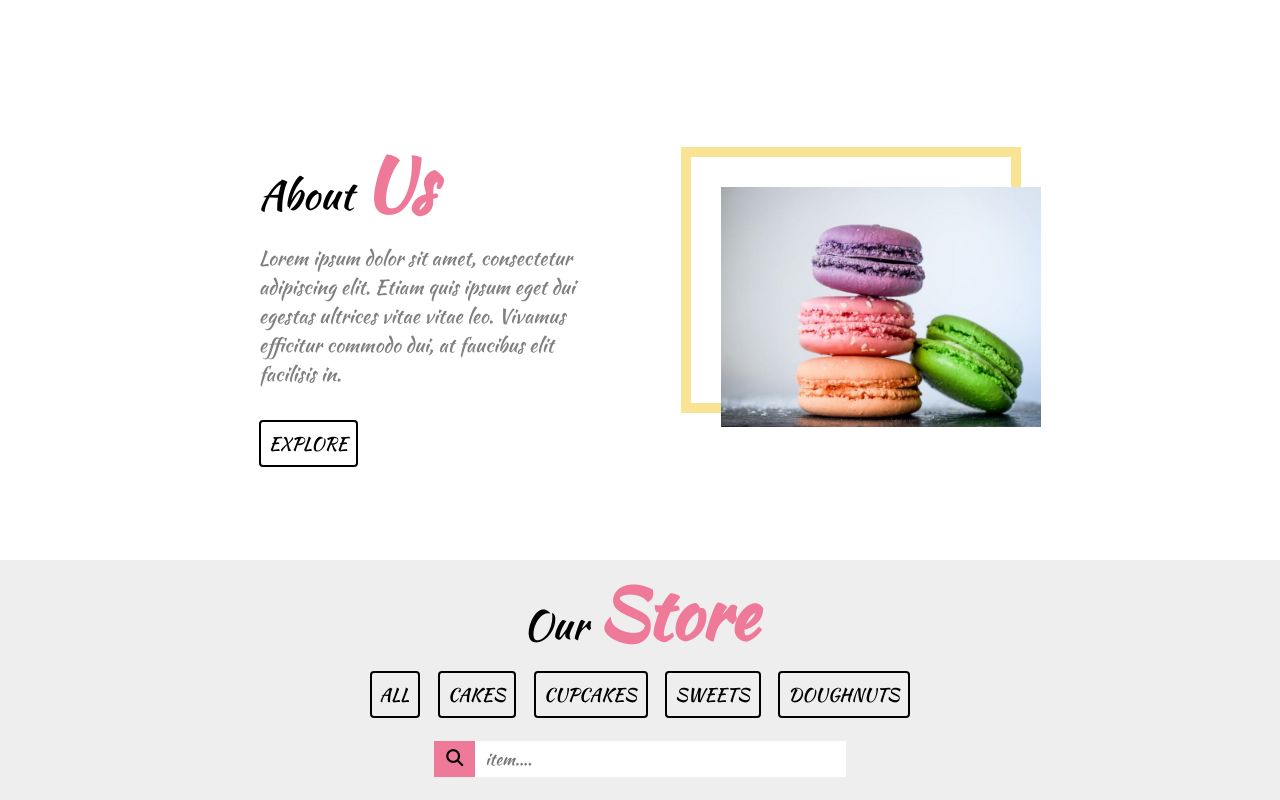
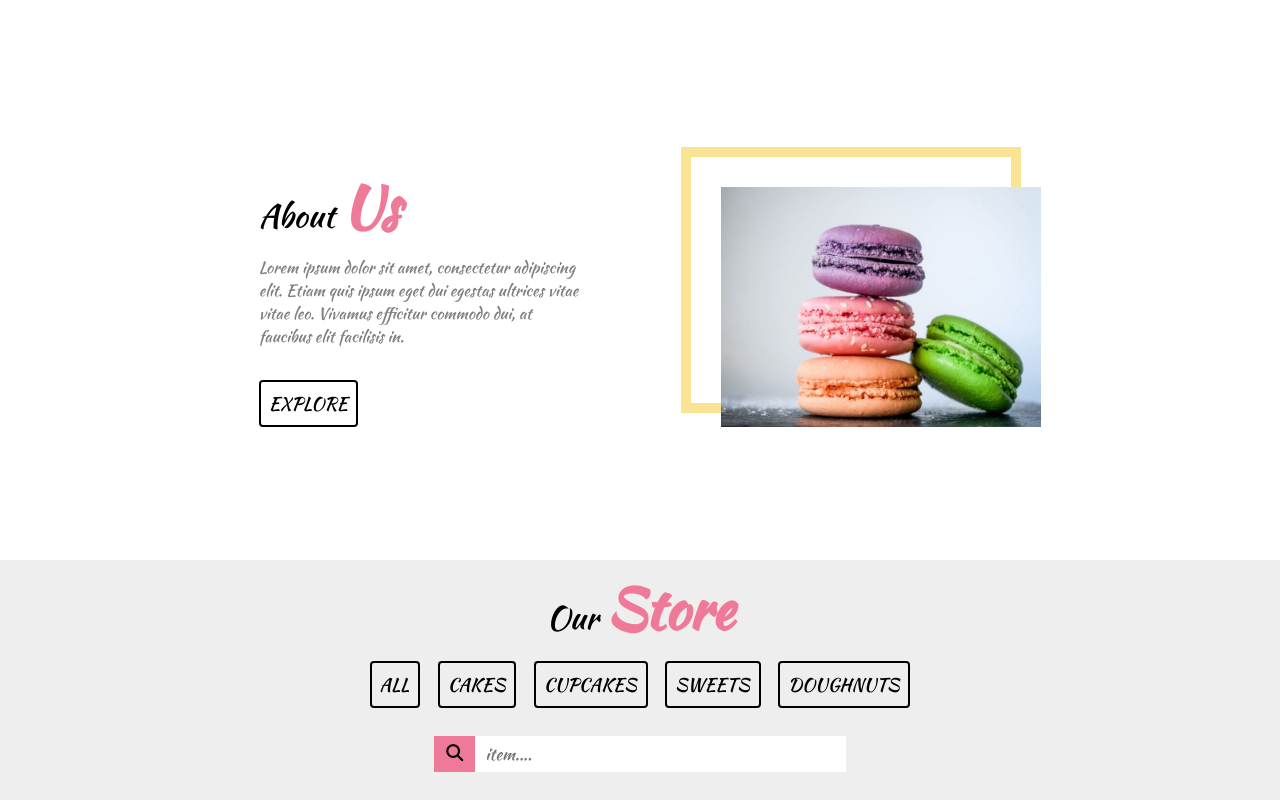
Before and after one commit to wisniacom/4TI_muffinki, a plain HTML site: page second.html in a window 1280 px wide. Drawn offline with Linux system fonts and the light colour scheme.

Commit message:
Poprawki w kodzie

```diff
--- a/style2.css
+++ b/style2.css
@@ -19,20 +19,20 @@ body {
 .about {
     display: flex;
     flex-direction: column;
-    font-size: 20px;
+    font-size: 2vh;
     width: 25vw;
     align-items: flex-start;
     color: gray;
 }
 
 .about p, .down p {
-    font-size: 40px;
+    font-size: 4vh;
     margin-bottom: 1vh;
     color: black;
 }
 
 .about b, .down b {
-    font-size: 70px;
+    font-size: 7vh;
     color: rgb(239, 121, 152);
 }
 
```
Also changed, not shown: index.html (+8 -1 lines), second.html (+3 -0 lines).
